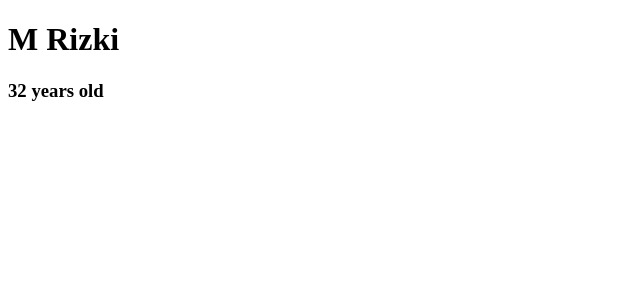
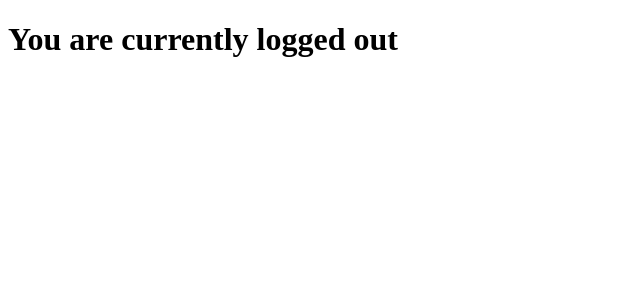
Before and after one commit to rizki113070213/for-beginners, a React (Create React App) app: page / in a window 1280 px wide. Shown: the top 300 px of the page, without its empty margins (0-640 px from the left). Built offline with nearby package versions, Linux system fonts and the light colour scheme.

Commit message:
state practice 2

```diff
--- a/src/App.js
+++ b/src/App.js
@@ -4,19 +4,18 @@ class App extends React.Component {
   constructor() {
     super()
     this.state = {
-      name: "M Rizki",
-      age: 32
+      isLoggedIn: false
     }
   }
 
   render() {
+    const wordDisplay = this.state.isLoggedIn ? "in" : "out"
     return(
       <div>
-        <h1>{this.state.name}</h1>
-        <h3>{this.state.age} years old</h3>
+        <h1>You are currently logged {wordDisplay}</h1>
       </div>
     )
   }
 }
 
-export default App;
+export default App
```
